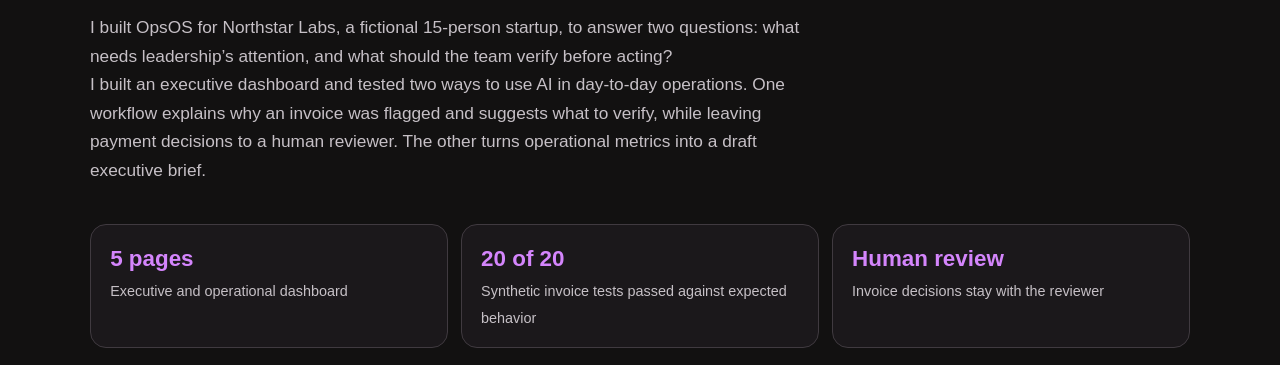
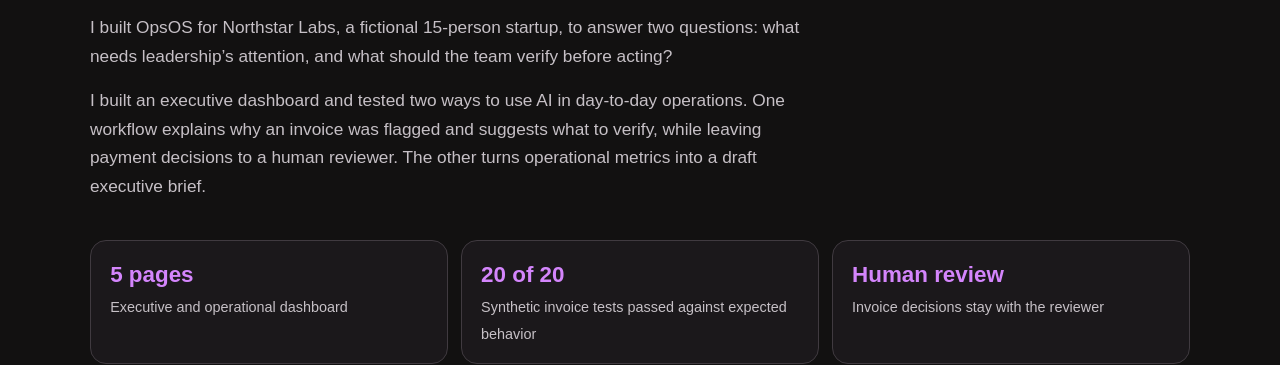
Before and after one commit to RDL06/rdl06.github.io, a plain HTML site: page opsos.html in a window 1280 px wide. Shown: the part 438-803 px from the top of the page. Drawn offline with Linux system fonts and the light colour scheme.

Commit message:
Add margin-top to intro paragraph elements

```diff
--- a/opsos.html
+++ b/opsos.html
@@ -23,6 +23,7 @@ h2{font-size:clamp(1.5rem,3vw,2.15rem);letter-spacing:-.03em;line-height:1.2}
 h3{font-size:1.02rem}
 p{color:var(--muted);max-width:74ch}
 .intro p{font-size:1.08rem}
+.intro p + p { margin-top: 1rem; }
 .summary{display:grid;grid-template-columns:repeat(3,minmax(0,1fr));gap:.8rem;margin:0 0 2.5rem}
 .stat,.detail{border:1px solid var(--line);background:var(--panel);border-radius:16px;padding:1rem 1.2rem}
 .stat strong{display:block;color:var(--accent);font-size:1.4rem}
```
